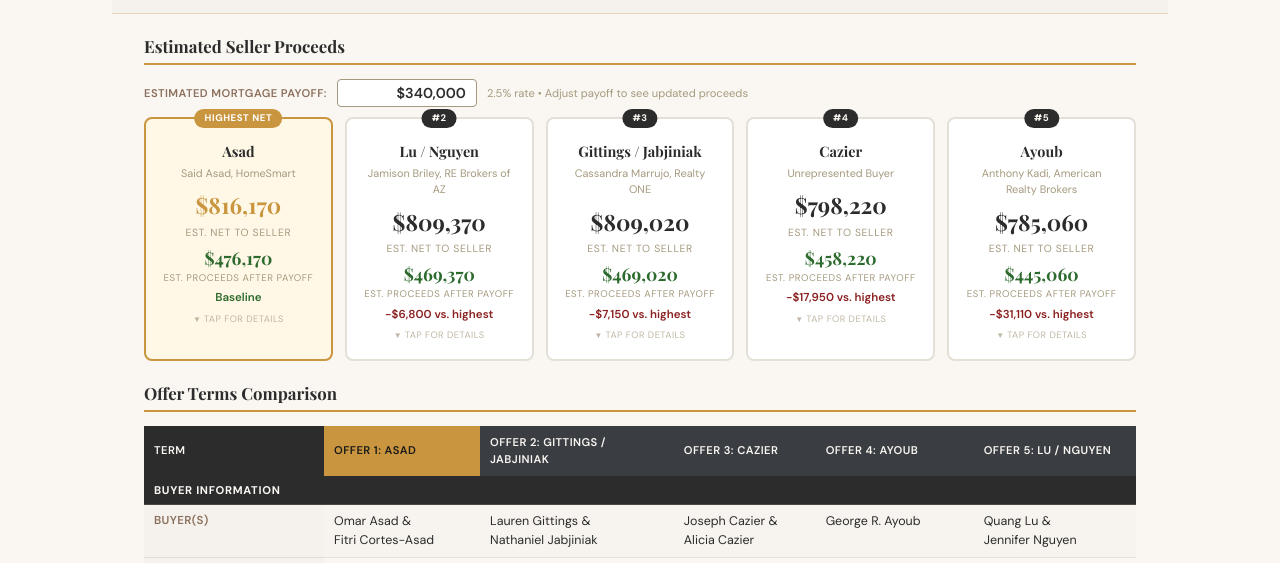
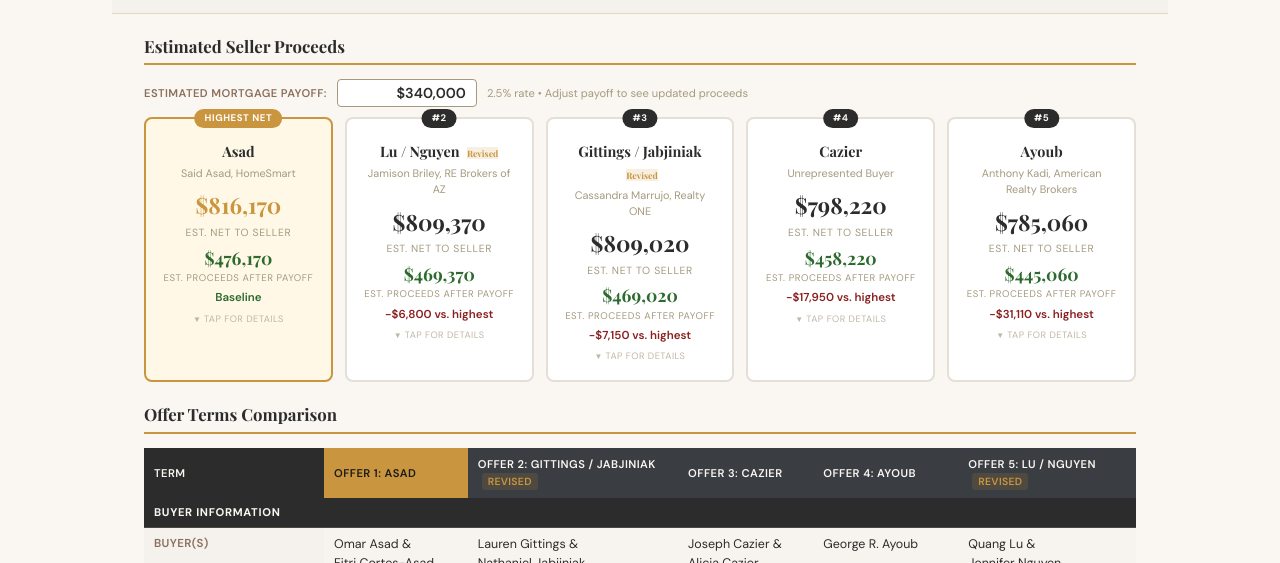
Before and after one commit to Joshhoganliveaz/liveaz-offers, a plain HTML site: page 1960-e-dava-dr/index.html in a window 1280 px wide. Shown: the part 160-723 px from the top of the page. Drawn offline with nearby package versions, Linux system fonts and the light colour scheme.

Commit message:
Add 'Revised' badge to counter-offer responses (Gittings, Lu/Nguyen)
Gold tag on cards and table headers flags which offers were updated
in response to multi-counter. Footnote explains the indicator.

Co-Authored-By: Claude Opus 4.6 <noreply@anthropic.com>

```diff
--- a/1960-e-dava-dr/index.html
+++ b/1960-e-dava-dr/index.html
@@ -219,6 +219,8 @@
   .tag-gold { background: #FFF3D0; color: #8B6914; }
   .tag-red { background: #FFEBEE; color: var(--red); }
   .tag-gray { background: #ECEFF1; color: #546E7A; }
+  .tag-revised { background: rgba(201,149,62,0.15); color: var(--gold); font-size: 0.55rem; vertical-align: middle; margin-left: 4px; }
+  .revised-note { font-size: 0.68rem; color: var(--sand); margin: 8px 0 0 0; font-style: italic; }
 
   /* Net Summary Cards */
   .net-cards {
@@ -570,7 +572,7 @@
     <!-- Rank 2: Lu/Nguyen -->
     <div class="net-card" onclick="toggleCard(this)">
       <div class="rank">#2</div>
-      <div class="buyer-name">Lu / Nguyen</div>
+      <div class="buyer-name">Lu / Nguyen <span class="tag tag-revised">Revised</span></div>
       <div class="agent-name">Jamison Briley, RE Brokers of AZ</div>
       <div class="net-amount">$809,370</div>
       <div class="net-label">Est. Net to Seller</div>
@@ -594,7 +596,7 @@
     <!-- Rank 3: Gittings/Jabjiniak -->
     <div class="net-card" onclick="toggleCard(this)">
       <div class="rank">#3</div>
-      <div class="buyer-name">Gittings / Jabjiniak</div>
+      <div class="buyer-name">Gittings / Jabjiniak <span class="tag tag-revised">Revised</span></div>
       <div class="agent-name">Cassandra Marrujo, Realty ONE</div>
       <div class="net-amount">$809,020</div>
       <div class="net-label">Est. Net to Seller</div>
@@ -677,10 +679,10 @@
       <tr>
         <th>Term</th>
         <th class="best">Offer 1: Asad</th>
-        <th>Offer 2: Gittings / Jabjiniak</th>
+        <th>Offer 2: Gittings / Jabjiniak <span class="tag tag-revised">Revised</span></th>
         <th>Offer 3: Cazier</th>
         <th>Offer 4: Ayoub</th>
-        <th>Offer 5: Lu / Nguyen</th>
+        <th>Offer 5: Lu / Nguyen <span class="tag tag-revised">Revised</span></th>
       </tr>
     </thead>
     <tbody>
@@ -901,6 +903,7 @@
       </tr>
     </tbody>
   </table>
+  <p class="revised-note"><span class="tag tag-revised">Revised</span> Indicates updated terms received in response to multi-counter offer.</p>
   </div>
 
   <!-- Analysis Box -->
```
